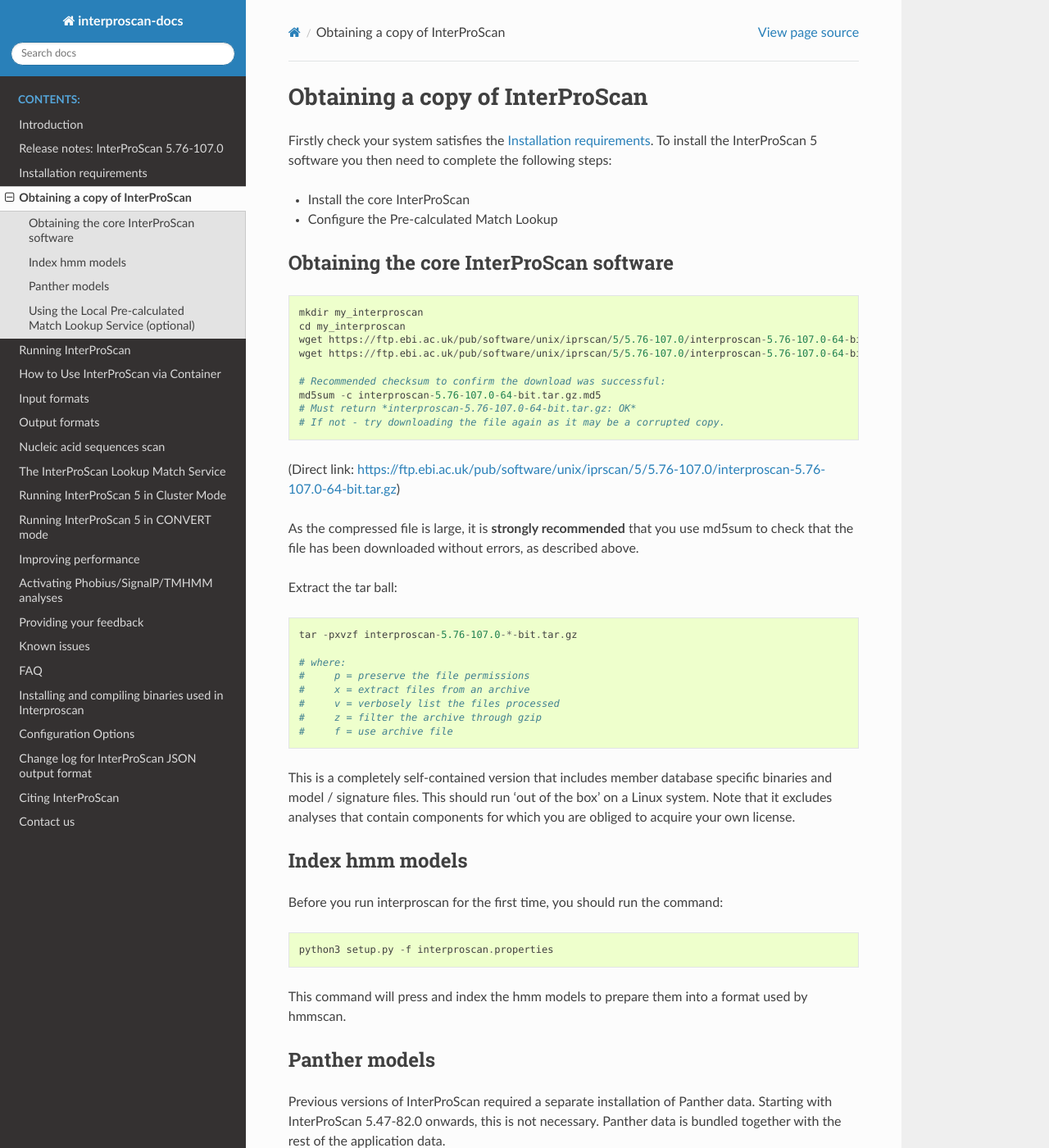
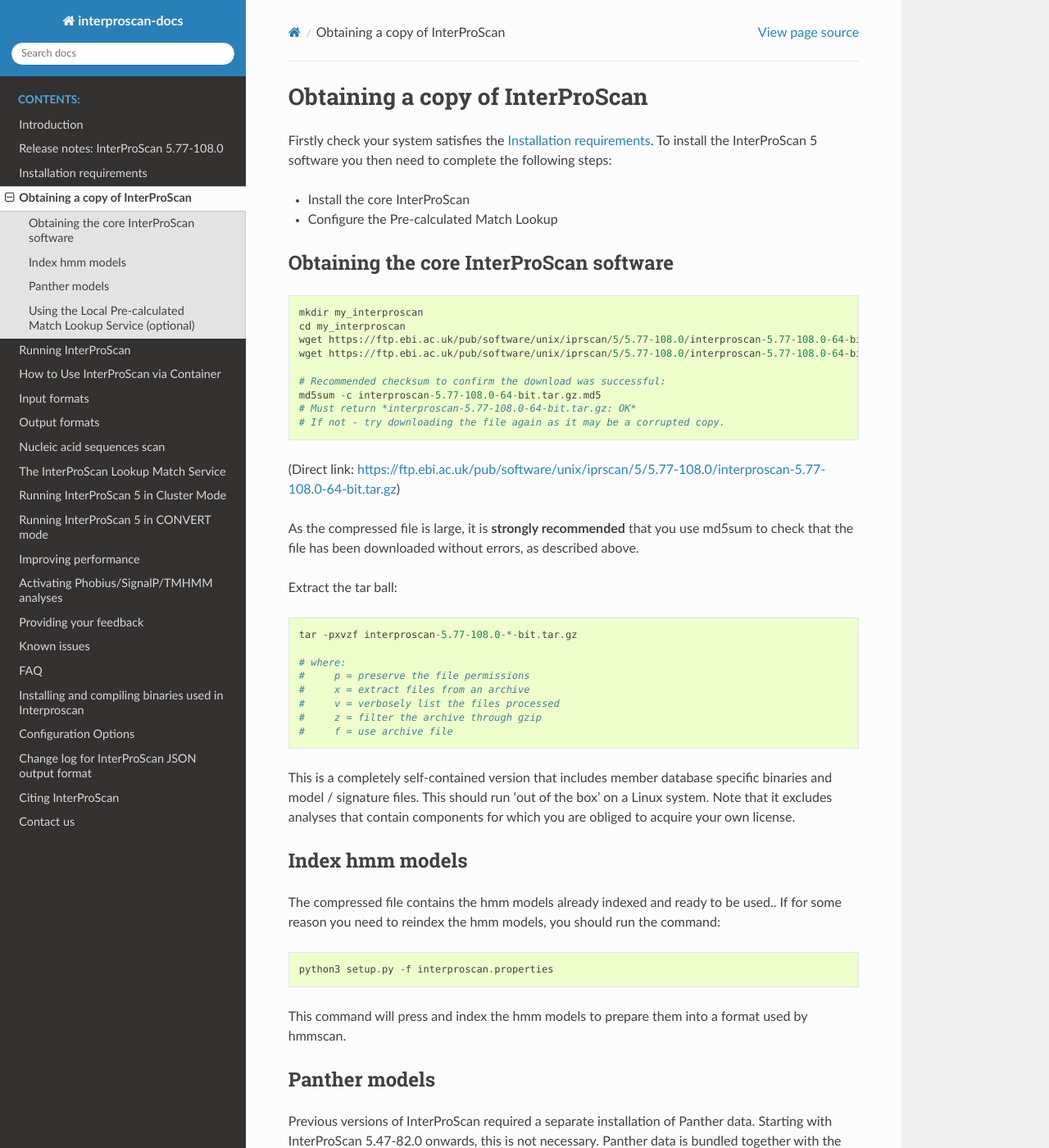
Before and after one commit to ebi-pf-team/interproscan-docs, a Sphinx documentation site: the page built from docs/HowToDownload.rst, in a window 1280 px wide and 1400 px high. Shown: the whole window at 82% size. Built offline with Sphinx 7.4.7 and the Read the Docs theme 3.1.0, drawn with Linux system fonts in a browser that asks for light colours.

```diff
--- a/docs/HowToDownload.rst
+++ b/docs/HowToDownload.rst
@@ -14,16 +14,16 @@ Obtaining the core InterProScan software
 
     mkdir my_interproscan
     cd my_interproscan
-    wget https://ftp.ebi.ac.uk/pub/software/unix/iprscan/5/5.76-107.0/interproscan-5.76-107.0-64-bit.tar.gz
-    wget https://ftp.ebi.ac.uk/pub/software/unix/iprscan/5/5.76-107.0/interproscan-5.76-107.0-64-bit.tar.gz.md5
+    wget https://ftp.ebi.ac.uk/pub/software/unix/iprscan/5/5.77-108.0/interproscan-5.77-108.0-64-bit.tar.gz
+    wget https://ftp.ebi.ac.uk/pub/software/unix/iprscan/5/5.77-108.0/interproscan-5.77-108.0-64-bit.tar.gz.md5
 
     # Recommended checksum to confirm the download was successful:
-    md5sum -c interproscan-5.76-107.0-64-bit.tar.gz.md5
-    # Must return *interproscan-5.76-107.0-64-bit.tar.gz: OK*
+    md5sum -c interproscan-5.77-108.0-64-bit.tar.gz.md5
+    # Must return *interproscan-5.77-108.0-64-bit.tar.gz: OK*
     # If not - try downloading the file again as it may be a corrupted copy.
 
 (Direct link:
-https://ftp.ebi.ac.uk/pub/software/unix/iprscan/5/5.76-107.0/interproscan-5.76-107.0-64-bit.tar.gz)
+https://ftp.ebi.ac.uk/pub/software/unix/iprscan/5/5.77-108.0/interproscan-5.77-108.0-64-bit.tar.gz)
 
 As the compressed file is large, it is **strongly recommended**
 that you use md5sum to check that the file has been downloaded without
@@ -33,7 +33,7 @@ Extract the tar ball:
 
 ::
 
-    tar -pxvzf interproscan-5.76-107.0-*-bit.tar.gz
+    tar -pxvzf interproscan-5.77-108.0-*-bit.tar.gz
 
     # where:
     #     p = preserve the file permissions
@@ -49,7 +49,8 @@ components for which you are obliged to acquire your own license.
 
 Index hmm models
 ~~~~~~~~~~~~~~~~~~~~~~~~~
-Before you run interproscan for the first time, you should run the command:
+The compressed file contains the hmm models already indexed and ready to be used..
+If for some reason you need to reindex the hmm models, you should run the command:
 ::
     python3 setup.py -f interproscan.properties
 
```
Also changed, not shown: docs/HowToUseViaContainer.rst (+11 -11 lines), docs/LocalLookupService.rst (+15 -15 lines), docs/ReleaseNotes.rst (+6 -6 lines).
